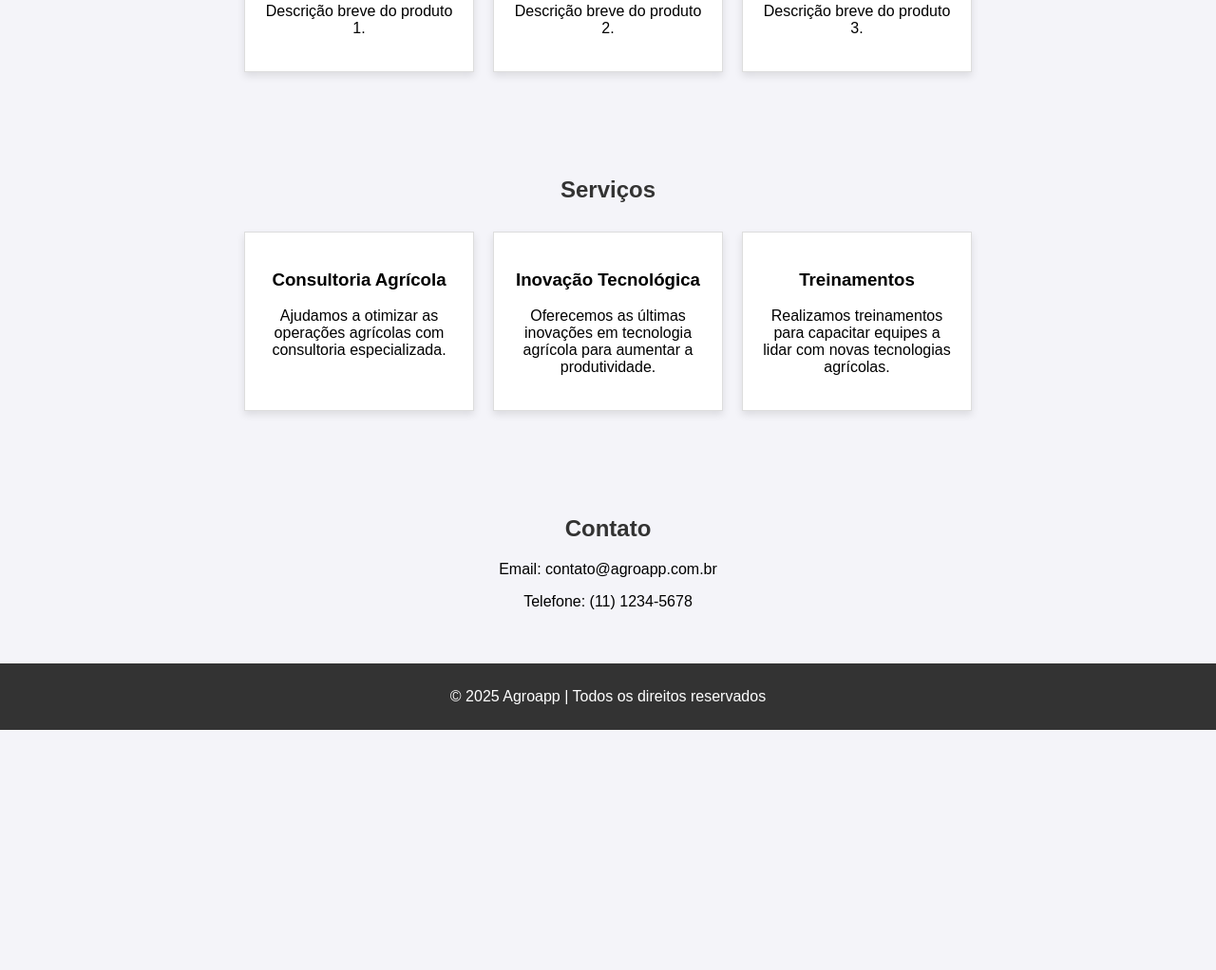
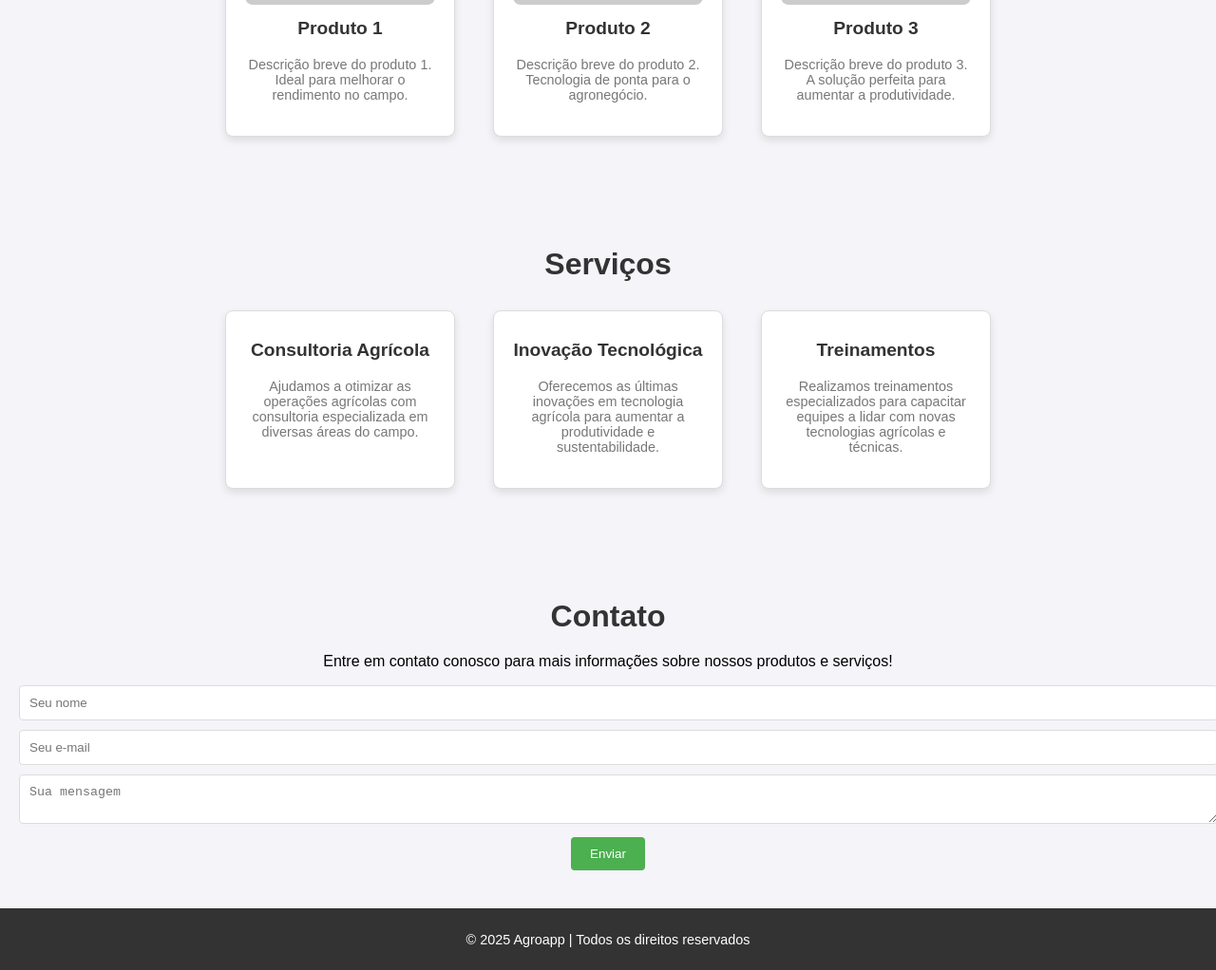
Before and after one commit to 6Mmarcone/agrinho.programacao.2025, a plain HTML site: page index.HTML in a window 1280 px wide. Shown: the part 712-1734 px from the top of the page at 95% size. Before the commit the page ends 1481 px from the top, so only its background shows below. Drawn offline with Linux system fonts and the light colour scheme; placeholder pictures from the web are drawn by us.

Commit message:
Update index.HTML

```diff
--- a/index.HTML
+++ b/index.HTML
@@ -41,11 +41,14 @@
         }
         .section h2 {
             color: #333;
+            font-size: 2rem;
+            margin-bottom: 20px;
         }
         .products, .services {
             display: flex;
             justify-content: center;
             flex-wrap: wrap;
+            gap: 20px;
         }
         .card {
             background-color: white;
@@ -54,16 +57,64 @@
             padding: 20px;
             width: 200px;
             box-shadow: 0 4px 8px rgba(0, 0, 0, 0.1);
+            border-radius: 8px;
+            transition: transform 0.3s ease, box-shadow 0.3s ease;
+        }
+        .card:hover {
+            transform: translateY(-10px);
+            box-shadow: 0 6px 12px rgba(0, 0, 0, 0.1);
         }
         .card img {
             width: 100%;
             height: auto;
+            border-radius: 8px;
+        }
+        .card h3 {
+            margin-top: 10px;
+            font-size: 1.2rem;
+            color: #333;
+        }
+        .card p {
+            color: #777;
+            font-size: 0.9rem;
+            margin-top: 5px;
         }
         footer {
             background-color: #333;
             color: white;
             padding: 10px 0;
             text-align: center;
+            font-size: 0.9rem;
+        }
+        /* Formulário de contato */
+        .contact-form input, .contact-form textarea {
+            width: 100%;
+            padding: 10px;
+            margin-bottom: 10px;
+            border: 1px solid #ddd;
+            border-radius: 4px;
+        }
+        .contact-form button {
+            background-color: #4CAF50;
+            color: white;
+            padding: 10px 20px;
+            border: none;
+            cursor: pointer;
+            border-radius: 4px;
+        }
+        .contact-form button:hover {
+            background-color: #45a049;
+        }
+        /* Responsividade */
+        @media (max-width: 768px) {
+            .products, .services {
+                flex-direction: column;
+                align-items: center;
+            }
+            .card {
+                width: 90%;
+                margin-bottom: 20px;
+            }
         }
     </style>
 </head>
@@ -83,6 +134,7 @@
 <section id="about" class="section">
     <h2>Sobre Nós</h2>
     <p>Somos uma empresa dedicada a oferecer soluções inovadoras para o setor agrícola. Com o uso de tecnologias avançadas, ajudamos a melhorar a produtividade e a sustentabilidade no campo.</p>
+    <p>Nossos produtos e serviços são desenvolvidos para atender às necessidades do agronegócio, promovendo um campo mais inteligente e eficiente.</p>
 </section>
 
 <section id="products" class="section">
@@ -91,17 +143,17 @@
         <div class="card">
             <img src="https://via.placeholder.com/200" alt="Produto 1">
             <h3>Produto 1</h3>
-            <p>Descrição breve do produto 1.</p>
+            <p>Descrição breve do produto 1. Ideal para melhorar o rendimento no campo.</p>
         </div>
         <div class="card">
             <img src="https://via.placeholder.com/200" alt="Produto 2">
             <h3>Produto 2</h3>
-            <p>Descrição breve do produto 2.</p>
+            <p>Descrição breve do produto 2. Tecnologia de ponta para o agronegócio.</p>
         </div>
         <div class="card">
             <img src="https://via.placeholder.com/200" alt="Produto 3">
             <h3>Produto 3</h3>
-            <p>Descrição breve do produto 3.</p>
+            <p>Descrição breve do produto 3. A solução perfeita para aumentar a produtividade.</p>
         </div>
     </div>
 </section>
@@ -111,23 +163,30 @@
     <div class="services">
         <div class="card">
             <h3>Consultoria Agrícola</h3>
-            <p>Ajudamos a otimizar as operações agrícolas com consultoria especializada.</p>
+            <p>Ajudamos a otimizar as operações agrícolas com consultoria especializada em diversas áreas do campo.</p>
         </div>
         <div class="card">
             <h3>Inovação Tecnológica</h3>
-            <p>Oferecemos as últimas inovações em tecnologia agrícola para aumentar a produtividade.</p>
+            <p>Oferecemos as últimas inovações em tecnologia agrícola para aumentar a produtividade e sustentabilidade.</p>
         </div>
         <div class="card">
             <h3>Treinamentos</h3>
-            <p>Realizamos treinamentos para capacitar equipes a lidar com novas tecnologias agrícolas.</p>
+            <p>Realizamos treinamentos especializados para capacitar equipes a lidar com novas tecnologias agrícolas e técnicas.</p>
         </div>
     </div>
 </section>
 
 <section id="contact" class="section">
     <h2>Contato</h2>
-    <p>Email: contato@agroapp.com.br</p>
-    <p>Telefone: (11) 1234-5678</p>
+    <p>Entre em contato conosco para mais informações sobre nossos produtos e serviços!</p>
+    <div class="contact-form">
+        <form>
+            <input type="text" name="name" placeholder="Seu nome" required>
+            <input type="email" name="email" placeholder="Seu e-mail" required>
+            <textarea name="message" placeholder="Sua mensagem" required></textarea>
+            <button type="submit">Enviar</button>
+        </form>
+    </div>
 </section>
 
 <footer>
```
